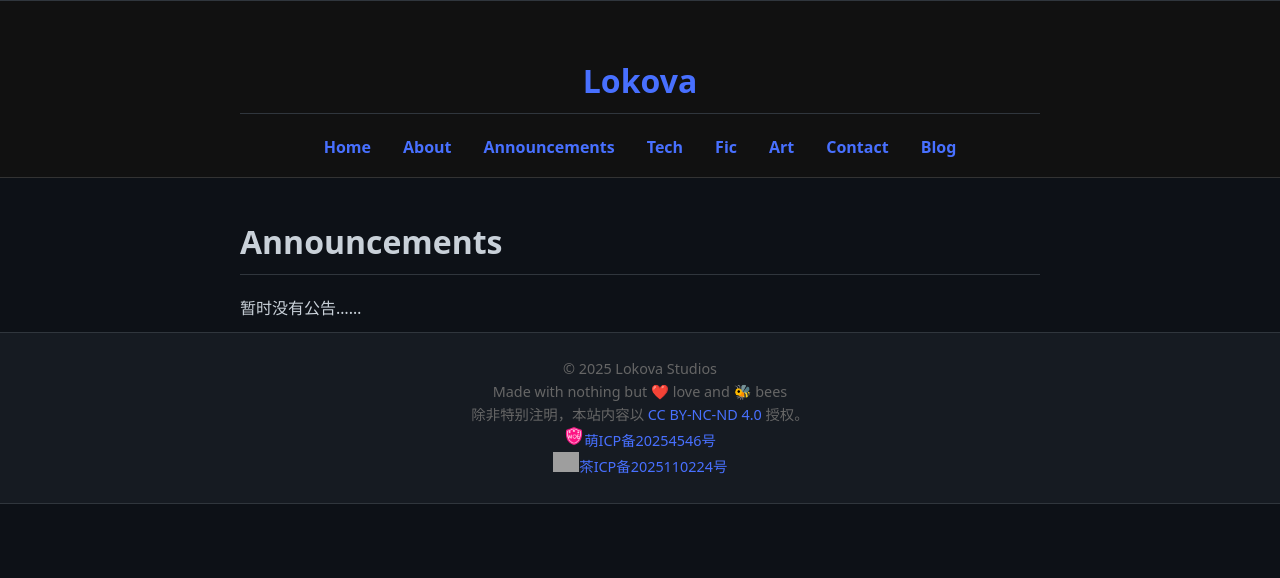
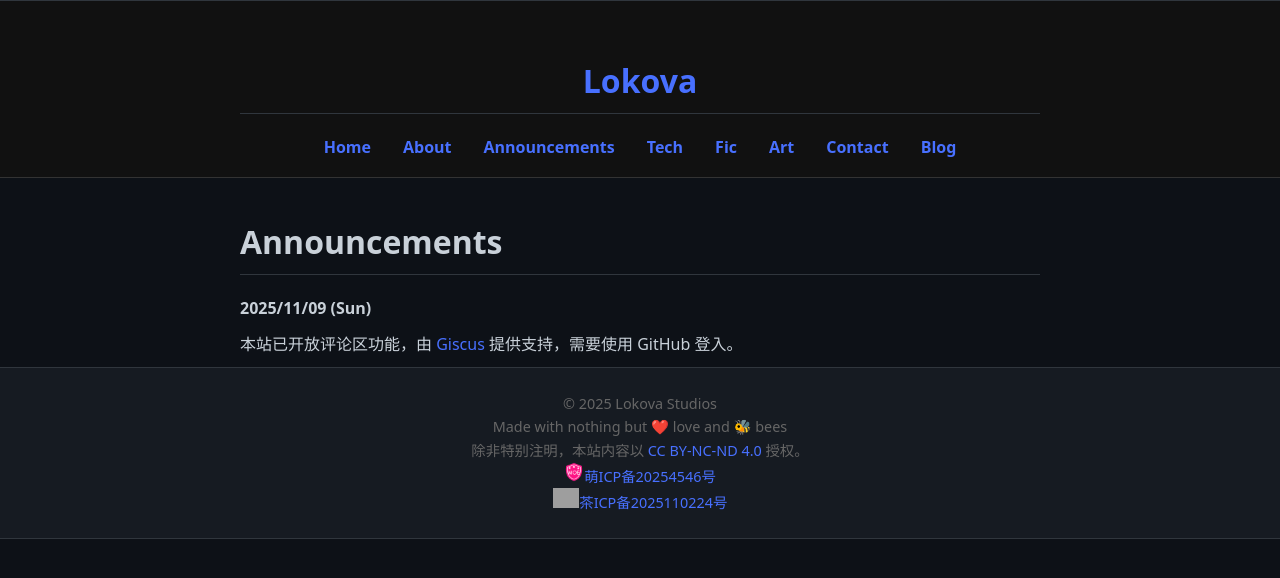
Before and after one commit to IlyaYezelovsky/lokova.org, a Jekyll site: the page built from announcements.md, in a window 1280 px wide. Shown: the top 578 px of the page. Built offline with Jekyll 4.4.1, drawn with Linux system fonts in a browser that asks for light colours; comment, search, counter and statistics services are not loaded; grey boxes are pictures that could not be loaded.

Commit message:
Update announcements.md

```diff
--- a/announcements.md
+++ b/announcements.md
@@ -5,4 +5,6 @@ layout: default
 
 # Announcements
 
-暂时没有公告……
+**2025/11/09 (Sun)**
+
+本站已开放评论区功能，由 [Giscus](https://giscus.app) 提供支持，需要使用 GitHub 登入。
```
